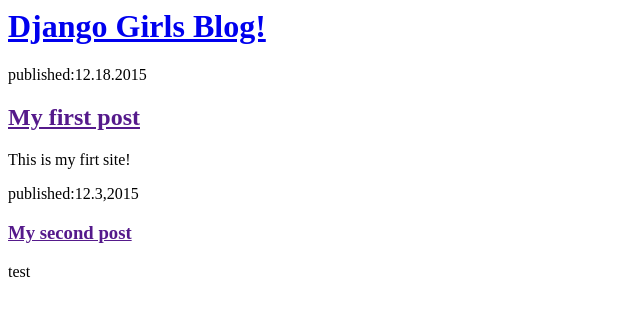
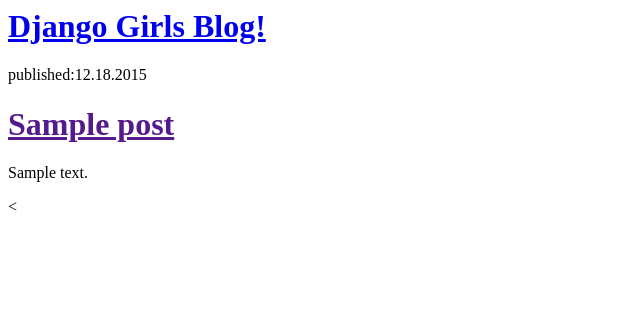
Before and after one commit to sxj123/my-first-blog, a Django app: template blog/templates/blog/post_list.html in a window 1280 px wide. Shown: the top 316 px of the page, without its empty margins (0-640 px from the left). Run offline with Django 3.2, Linux system fonts and the light colour scheme; the template is opened without the code that fills it: values that come from a table or form of the project are taken from there, others are empty; tables that the repository leaves empty hold one stand-in row (values such as "Sample post"); parts of the project's set-up code (start-up, migrations or seed data) failed here and were passed over.

Commit message:
Modified templates to display posts from database

```diff
--- a/blog/templates/blog/post_list.html
+++ b/blog/templates/blog/post_list.html
@@ -6,16 +6,15 @@
 		<div>
 			<h1><a href="http://tutorial.djangogirls.org/zh/html/index.html">Django Girls Blog!</a></h1>
 		</div>
+	{% for post in posts %}
+
 		<div>
 			<p>published:12.18.2015</p>
-			<h2><a href="">My first post</a></h2>
-			<p>This is my firt site!</p>
+			<h1><a href="">{{ post.title }}</a></h2>
+			<p>{{ post.text|linebreaks }}</p>
 		</div>
 
-		<div>
-			<p>published:12.3,2015</p>
-			<h3><a href="">My second post</a></h3>
-			<p>test</p>
-		</div>
-	 </body>
+		<
+{% endfor %}
+		</body>
 </html>
```
Also changed, not shown: blog/views.py (+5 -2 lines).
